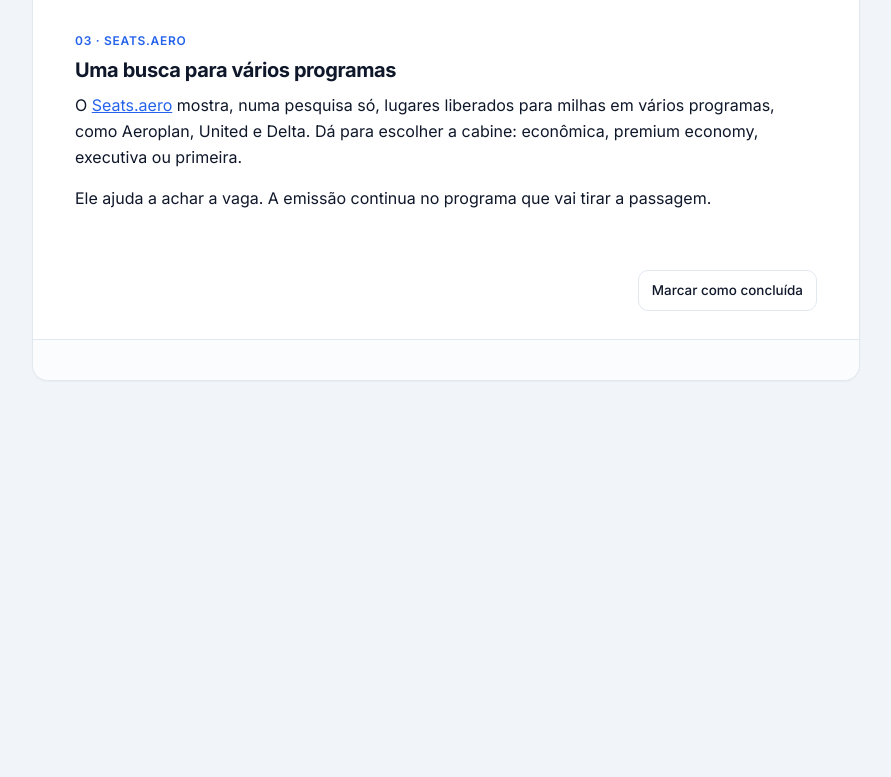
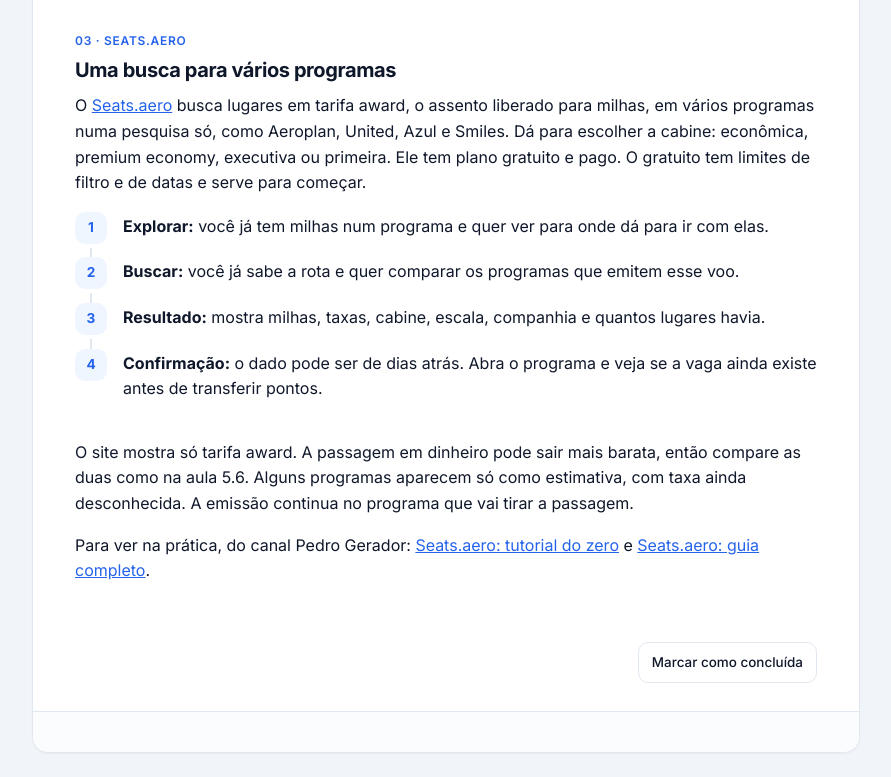
Before and after one commit to renerlemes/curso-milhas-pontos, a website: page src/curso/content/5-como-encontrar-e-avaliar-emissoes/3-pesquisar-em-sites-especializados.html in a window 1280 px wide. Shown: the part 824-1601 px from the top of the page, without its empty margins (346-1237 px from the left). Before the commit the page ends 1253 px from the top, so only its background shows below. Drawn offline with Linux system fonts and the light colour scheme; no server answers.

Commit message:
Melhorias

```diff
--- a/src/curso/content/5-como-encontrar-e-avaliar-emissoes/3-pesquisar-em-sites-especializados.html
+++ b/src/curso/content/5-como-encontrar-e-avaliar-emissoes/3-pesquisar-em-sites-especializados.html
@@ -71,8 +71,15 @@
           <section class="section" id="seats-aero">
             <div class="kicker">03 · Seats.aero</div>
             <h2>Uma busca para vários programas</h2>
-            <p>O <a href="https://seats.aero/" target="_blank" rel="noopener">Seats.aero</a> mostra, numa pesquisa só, lugares liberados para milhas em vários programas, como Aeroplan, United e Delta. Dá para escolher a cabine: econômica, premium economy, executiva ou primeira.</p>
-            <p>Ele ajuda a achar a vaga. A emissão continua no programa que vai tirar a passagem.</p>
+            <p>O <a href="https://seats.aero/" target="_blank" rel="noopener">Seats.aero</a> busca lugares em tarifa award, o assento liberado para milhas, em vários programas numa pesquisa só, como Aeroplan, United, Azul e Smiles. Dá para escolher a cabine: econômica, premium economy, executiva ou primeira. Ele tem plano gratuito e pago. O gratuito tem limites de filtro e de datas e serve para começar.</p>
+            <ol class="steps">
+              <li><strong>Explorar:</strong> você já tem milhas num programa e quer ver para onde dá para ir com elas.</li>
+              <li><strong>Buscar:</strong> você já sabe a rota e quer comparar os programas que emitem esse voo.</li>
+              <li><strong>Resultado:</strong> mostra milhas, taxas, cabine, escala, companhia e quantos lugares havia.</li>
+              <li><strong>Confirmação:</strong> o dado pode ser de dias atrás. Abra o programa e veja se a vaga ainda existe antes de transferir pontos.</li>
+            </ol>
+            <p>O site mostra só tarifa award. A passagem em dinheiro pode sair mais barata, então compare as duas como na aula 5.6. Alguns programas aparecem só como estimativa, com taxa ainda desconhecida. A emissão continua no programa que vai tirar a passagem.</p>
+            <p>Para ver na prática, do canal Pedro Gerador: <a href="https://www.youtube.com/watch?v=Q0kYnxReHV4&amp;t=2s" target="_blank" rel="noopener">Seats.aero: tutorial do zero</a> e <a href="https://www.youtube.com/watch?v=WC3wJgPyj8Q&amp;t=782s" target="_blank" rel="noopener">Seats.aero: guia completo</a>.</p>
           </section>
         </div>
         <div class="lesson-actions">
```
Also changed, not shown: src/slides/content/5-como-encontrar-e-avaliar-emissoes.html (+3 -2 lines), .cursor/skills/page-new/summary.md.
